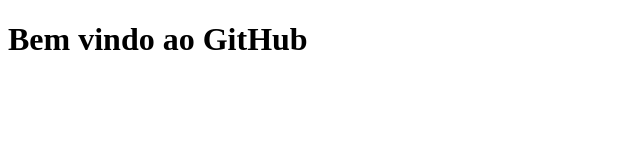
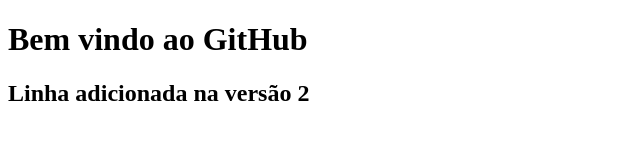
Before and after one commit to carlosaugus/github-senior, a plain HTML site: page index.html in a window 1280 px wide. Shown: the whole page, without its empty margins (0-640 px from the left). Drawn offline with Linux system fonts and the light colour scheme.

Commit message:
Adicionada uma nova linha

```diff
--- a/index.html
+++ b/index.html
@@ -6,5 +6,6 @@
 
 	<body>
 		<h1>Bem vindo ao GitHub</h1>
+		<h2>Linha adicionada na versão 2</h2>
 	</body>
 </html>
```
